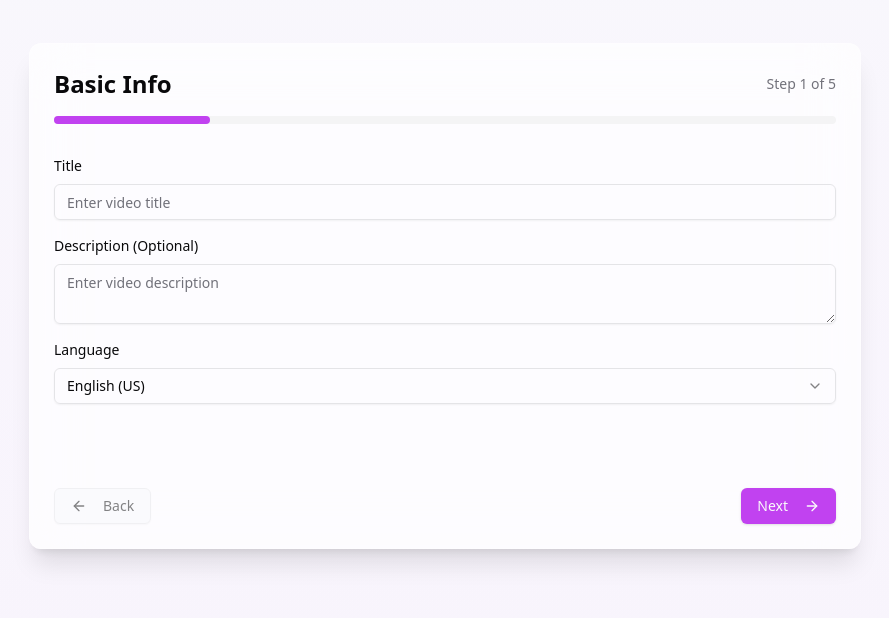
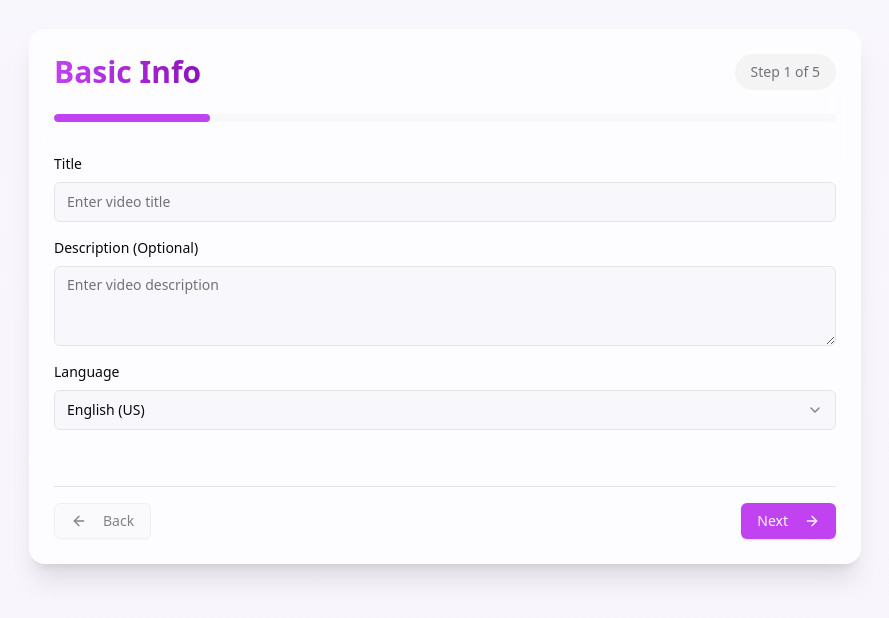
Before and after one commit to javierarguello/tikninja, a Next.js app: page /create-video in a window 1280 px wide. Shown: the part 116-734 px from the top of the page, without its empty margins (195-1084 px from the left). Built offline with nearby package versions, Linux system fonts and the light colour scheme.

Commit message:
fixed styles

```diff
--- a/src/app/page-components/VideoCreation/VideoCreationStepper.tsx
+++ b/src/app/page-components/VideoCreation/VideoCreationStepper.tsx
@@ -2,6 +2,7 @@
 
 import React from 'react';
 import { useToast } from '../../../hooks/use-toast';
+import { motion } from 'framer-motion';
 import { useVideo } from '../../../contexts/VideContext';
 import FirstStep from './FirstStep';
 import { Card } from '@/components/ui/card';
@@ -27,37 +28,49 @@ const VideoCreationStepper: React.FC = () => {
 
   return (
     <div className="w-full py-8 container max-w-4xl text-left">
-      <Card className="p-6 glass-card">
+      <Card className="p-6 glass-card rounded-2xl">
         <div className="mb-8">
-          <div className="flex justify-between items-center mb-4">
-            <h2 className="text-2xl font-bold">{steps[currentStep]}</h2>
-            <span className="text-sm text-muted-foreground">
+          <div className="flex justify-between items-center mb-6">
+            <h2 className="text-3xl font-bold bg-gradient-to-r from-primary to-accent-foreground text-transparent bg-clip-text">
+              {steps[currentStep]}
+            </h2>
+            <span className="text-sm font-medium text-muted-foreground px-4 py-2 bg-secondary rounded-full">
               Step {currentStep + 1} of {steps.length}
             </span>
           </div>
-          <div className="h-2 bg-secondary rounded-full">
-            <div
-              className="h-full bg-primary rounded-full transition-all duration-500"
-              style={{
+          <div className="h-2 bg-secondary/50 rounded-full overflow-hidden">
+            <motion.div
+              className="h-full bg-primary rounded-full"
+              initial={{ width: 0 }}
+              animate={{
                 width: `${((currentStep + 1) / steps.length) * 100}%`,
               }}
+              transition={{ duration: 0.5 }}
             />
           </div>
         </div>
 
-        <div className="wizard-step min-h-[300px]">
+        <motion.div
+          className="wizard-step min-h-[300px]"
+          key={currentStep}
+          initial={{ opacity: 0, x: 20 }}
+          animate={{ opacity: 1, x: 0 }}
+          exit={{ opacity: 0, x: -20 }}
+          transition={{ duration: 0.3 }}
+        >
           {currentStep === 0 && <FirstStep />}
           {currentStep === 1 && <SecondStep />}
           {currentStep === 2 && <ThirdStep />}
           {currentStep === 3 && <GeneratingWait />}
           {currentStep === 4 && <LastStep />}
-        </div>
+        </motion.div>
 
-        <div className="flex justify-between mt-8">
+        <div className="flex justify-between mt-8 pt-4 border-t">
           <Button
             variant="outline"
             disabled={currentStep === 0}
             onClick={handleBack}
+            className="hover:bg-secondary/80 transition-colors"
           >
             <ArrowLeft className="w-4 h-4 mr-2" />
             Back
@@ -65,6 +78,7 @@ const VideoCreationStepper: React.FC = () => {
           <Button
             disabled={currentStep === steps.length - 1}
             onClick={handleNext}
+            className="bg-primary hover:bg-primary/90 transition-colors"
           >
             {currentStep === steps.length - 1 ? 'Generate Video' : 'Next'}
             <ArrowRight className="w-4 h-4 ml-2" />
--- a/src/components/ui/input.tsx
+++ b/src/components/ui/input.tsx
@@ -8,13 +8,13 @@ const Input = React.forwardRef<HTMLInputElement, React.ComponentProps<"input">>(
       <input
         type={type}
         className={cn(
-          "flex h-9 w-full rounded-md border border-input bg-transparent px-3 py-1 text-base shadow-sm transition-colors file:border-0 file:bg-transparent file:text-sm file:font-medium file:text-foreground placeholder:text-muted-foreground focus-visible:outline-none focus-visible:ring-1 focus-visible:ring-ring disabled:cursor-not-allowed disabled:opacity-50 md:text-sm",
+          'flex h-10 w-full rounded-md border border-input bg-background px-3 py-2 text-base ring-offset-background file:border-0 file:bg-transparent file:text-sm file:font-medium file:text-foreground placeholder:text-muted-foreground focus-visible:outline-none focus-visible:ring-2 focus-visible:ring-ring focus-visible:ring-offset-2 disabled:cursor-not-allowed disabled:opacity-50 md:text-sm',
           className
         )}
         ref={ref}
         {...props}
       />
-    )
+    );
   }
 )
 Input.displayName = "Input"
--- a/src/components/ui/select.tsx
+++ b/src/components/ui/select.tsx
@@ -1,16 +1,14 @@
-"use client"
+import * as React from 'react';
+import * as SelectPrimitive from '@radix-ui/react-select';
+import { Check, ChevronDown, ChevronUp } from 'lucide-react';
 
-import * as React from "react"
-import * as SelectPrimitive from "@radix-ui/react-select"
-import { Check, ChevronDown, ChevronUp } from "lucide-react"
+import { cn } from '@/lib/utils';
 
-import { cn } from "@/lib/utils"
+const Select = SelectPrimitive.Root;
 
-const Select = SelectPrimitive.Root
+const SelectGroup = SelectPrimitive.Group;
 
-const SelectGroup = SelectPrimitive.Group
-
-const SelectValue = SelectPrimitive.Value
+const SelectValue = SelectPrimitive.Value;
 
 const SelectTrigger = React.forwardRef<
   React.ElementRef<typeof SelectPrimitive.Trigger>,
@@ -19,7 +17,7 @@ const SelectTrigger = React.forwardRef<
   <SelectPrimitive.Trigger
     ref={ref}
     className={cn(
-      "flex h-9 w-full items-center justify-between whitespace-nowrap rounded-md border border-input bg-transparent px-3 py-2 text-sm shadow-sm ring-offset-background placeholder:text-muted-foreground focus:outline-none focus:ring-1 focus:ring-ring disabled:cursor-not-allowed disabled:opacity-50 [&>span]:line-clamp-1",
+      'flex h-10 w-full items-center justify-between rounded-md border border-input bg-background px-3 py-2 text-sm ring-offset-background placeholder:text-muted-foreground focus:outline-none focus:ring-2 focus:ring-ring focus:ring-offset-2 disabled:cursor-not-allowed disabled:opacity-50 [&>span]:line-clamp-1',
       className
     )}
     {...props}
@@ -29,8 +27,8 @@ const SelectTrigger = React.forwardRef<
       <ChevronDown className="h-4 w-4 opacity-50" />
     </SelectPrimitive.Icon>
   </SelectPrimitive.Trigger>
-))
-SelectTrigger.displayName = SelectPrimitive.Trigger.displayName
+));
+SelectTrigger.displayName = SelectPrimitive.Trigger.displayName;
 
 const SelectScrollUpButton = React.forwardRef<
   React.ElementRef<typeof SelectPrimitive.ScrollUpButton>,
@@ -39,15 +37,15 @@ const SelectScrollUpButton = React.forwardRef<
   <SelectPrimitive.ScrollUpButton
     ref={ref}
     className={cn(
-      "flex cursor-default items-center justify-center py-1",
+      'flex cursor-default items-center justify-center py-1',
       className
     )}
     {...props}
   >
     <ChevronUp className="h-4 w-4" />
   </SelectPrimitive.ScrollUpButton>
-))
-SelectScrollUpButton.displayName = SelectPrimitive.ScrollUpButton.displayName
+));
+SelectScrollUpButton.displayName = SelectPrimitive.ScrollUpButton.displayName;
 
 const SelectScrollDownButton = React.forwardRef<
   React.ElementRef<typeof SelectPrimitive.ScrollDownButton>,
@@ -56,28 +54,28 @@ const SelectScrollDownButton = React.forwardRef<
   <SelectPrimitive.ScrollDownButton
     ref={ref}
     className={cn(
-      "flex cursor-default items-center justify-center py-1",
+      'flex cursor-default items-center justify-center py-1',
       className
     )}
     {...props}
   >
     <ChevronDown className="h-4 w-4" />
   </SelectPrimitive.ScrollDownButton>
-))
+));
 SelectScrollDownButton.displayName =
-  SelectPrimitive.ScrollDownButton.displayName
+  SelectPrimitive.ScrollDownButton.displayName;
 
 const SelectContent = React.forwardRef<
   React.ElementRef<typeof SelectPrimitive.Content>,
   React.ComponentPropsWithoutRef<typeof SelectPrimitive.Content>
->(({ className, children, position = "popper", ...props }, ref) => (
+>(({ className, children, position = 'popper', ...props }, ref) => (
   <SelectPrimitive.Portal>
     <SelectPrimitive.Content
       ref={ref}
       className={cn(
-        "relative z-50 max-h-96 min-w-[8rem] overflow-hidden rounded-md border bg-popover text-popover-foreground shadow-md data-[state=open]:animate-in data-[state=closed]:animate-out data-[state=closed]:fade-out-0 data-[state=open]:fade-in-0 data-[state=closed]:zoom-out-95 data-[state=open]:zoom-in-95 data-[side=bottom]:slide-in-from-top-2 data-[side=left]:slide-in-from-right-2 data-[side=right]:slide-in-from-left-2 data-[side=top]:slide-in-from-bottom-2",
-        position === "popper" &&
-          "data-[side=bottom]:translate-y-1 data-[side=left]:-translate-x-1 data-[side=right]:translate-x-1 data-[side=top]:-translate-y-1",
+        'relative z-50 max-h-96 min-w-[8rem] overflow-hidden rounded-md border bg-popover text-popover-foreground shadow-md data-[state=open]:animate-in data-[state=closed]:animate-out data-[state=closed]:fade-out-0 data-[state=open]:fade-in-0 data-[state=closed]:zoom-out-95 data-[state=open]:zoom-in-95 data-[side=bottom]:slide-in-from-top-2 data-[side=left]:slide-in-from-right-2 data-[side=right]:slide-in-from-left-2 data-[side=top]:slide-in-from-bottom-2',
+        position === 'popper' &&
+          'data-[side=bottom]:translate-y-1 data-[side=left]:-translate-x-1 data-[side=right]:translate-x-1 data-[side=top]:-translate-y-1',
         className
       )}
       position={position}
@@ -86,9 +84,9 @@ const SelectContent = React.forwardRef<
       <SelectScrollUpButton />
       <SelectPrimitive.Viewport
         className={cn(
-          "p-1",
-          position === "popper" &&
-            "h-[var(--radix-select-trigger-height)] w-full min-w-[var(--radix-select-trigger-width)]"
+          'p-1',
+          position === 'popper' &&
+            'h-[var(--radix-select-trigger-height)] w-full min-w-[var(--radix-select-trigger-width)]'
         )}
       >
         {children}
@@ -96,8 +94,8 @@ const SelectContent = React.forwardRef<
       <SelectScrollDownButton />
     </SelectPrimitive.Content>
   </SelectPrimitive.Portal>
-))
-SelectContent.displayName = SelectPrimitive.Content.displayName
+));
+SelectContent.displayName = SelectPrimitive.Content.displayName;
 
 const SelectLabel = React.forwardRef<
   React.ElementRef<typeof SelectPrimitive.Label>,
@@ -105,11 +103,11 @@ const SelectLabel = React.forwardRef<
 >(({ className, ...props }, ref) => (
   <SelectPrimitive.Label
     ref={ref}
-    className={cn("px-2 py-1.5 text-sm font-semibold", className)}
+    className={cn('py-1.5 pl-8 pr-2 text-sm font-semibold', className)}
     {...props}
   />
-))
-SelectLabel.displayName = SelectPrimitive.Label.displayName
+));
+SelectLabel.displayName = SelectPrimitive.Label.displayName;
 
 const SelectItem = React.forwardRef<
   React.ElementRef<typeof SelectPrimitive.Item>,
@@ -118,20 +116,21 @@ const SelectItem = React.forwardRef<
   <SelectPrimitive.Item
     ref={ref}
     className={cn(
-      "relative flex w-full cursor-default select-none items-center rounded-sm py-1.5 pl-2 pr-8 text-sm outline-none focus:bg-accent focus:text-accent-foreground data-[disabled]:pointer-events-none data-[disabled]:opacity-50",
+      'relative flex w-full cursor-default select-none items-center rounded-sm py-1.5 pl-8 pr-2 text-sm outline-none focus:bg-accent focus:text-accent-foreground data-[disabled]:pointer-events-none data-[disabled]:opacity-50',
       className
     )}
     {...props}
   >
-    <span className="absolute right-2 flex h-3.5 w-3.5 items-center justify-center">
+    <span className="absolute left-2 flex h-3.5 w-3.5 items-center justify-center">
       <SelectPrimitive.ItemIndicator>
         <Check className="h-4 w-4" />
       </SelectPrimitive.ItemIndicator>
     </span>
+
     <SelectPrimitive.ItemText>{children}</SelectPrimitive.ItemText>
   </SelectPrimitive.Item>
-))
-SelectItem.displayName = SelectPrimitive.Item.displayName
+));
+SelectItem.displayName = SelectPrimitive.Item.displayName;
 
 const SelectSeparator = React.forwardRef<
   React.ElementRef<typeof SelectPrimitive.Separator>,
@@ -139,11 +138,11 @@ const SelectSeparator = React.forwardRef<
 >(({ className, ...props }, ref) => (
   <SelectPrimitive.Separator
     ref={ref}
-    className={cn("-mx-1 my-1 h-px bg-muted", className)}
+    className={cn('-mx-1 my-1 h-px bg-muted', className)}
     {...props}
   />
-))
-SelectSeparator.displayName = SelectPrimitive.Separator.displayName
+));
+SelectSeparator.displayName = SelectPrimitive.Separator.displayName;
 
 export {
   Select,
@@ -156,4 +155,4 @@ export {
   SelectSeparator,
   SelectScrollUpButton,
   SelectScrollDownButton,
-}
+};
--- a/src/components/ui/textarea.tsx
+++ b/src/components/ui/textarea.tsx
@@ -1,22 +1,24 @@
-import * as React from "react"
+import * as React from 'react';
 
-import { cn } from "@/lib/utils"
+import { cn } from '@/lib/utils';
 
-const Textarea = React.forwardRef<
-  HTMLTextAreaElement,
-  React.ComponentProps<"textarea">
->(({ className, ...props }, ref) => {
+export interface TextareaProps
+  extends React.TextareaHTMLAttributes<HTMLTextAreaElement> {}
+
+const Textarea = React.forwardRef<HTMLTextAreaElement, TextareaProps>(
+  ({ className, ...props }, ref) => {
     return (
       <textarea
         className={cn(
-        "flex min-h-[60px] w-full rounded-md border border-input bg-transparent px-3 py-2 text-base shadow-sm placeholder:text-muted-foreground focus-visible:outline-none focus-visible:ring-1 focus-visible:ring-ring disabled:cursor-not-allowed disabled:opacity-50 md:text-sm",
+          'flex min-h-[80px] w-full rounded-md border border-input bg-background px-3 py-2 text-sm ring-offset-background placeholder:text-muted-foreground focus-visible:outline-none focus-visible:ring-2 focus-visible:ring-ring focus-visible:ring-offset-2 disabled:cursor-not-allowed disabled:opacity-50',
           className
         )}
         ref={ref}
         {...props}
       />
-  )
-})
-Textarea.displayName = "Textarea"
+    );
+  }
+);
+Textarea.displayName = 'Textarea';
 
-export { Textarea }
+export { Textarea };
```
Lines whose indentation alone changed are shown as unchanged.
